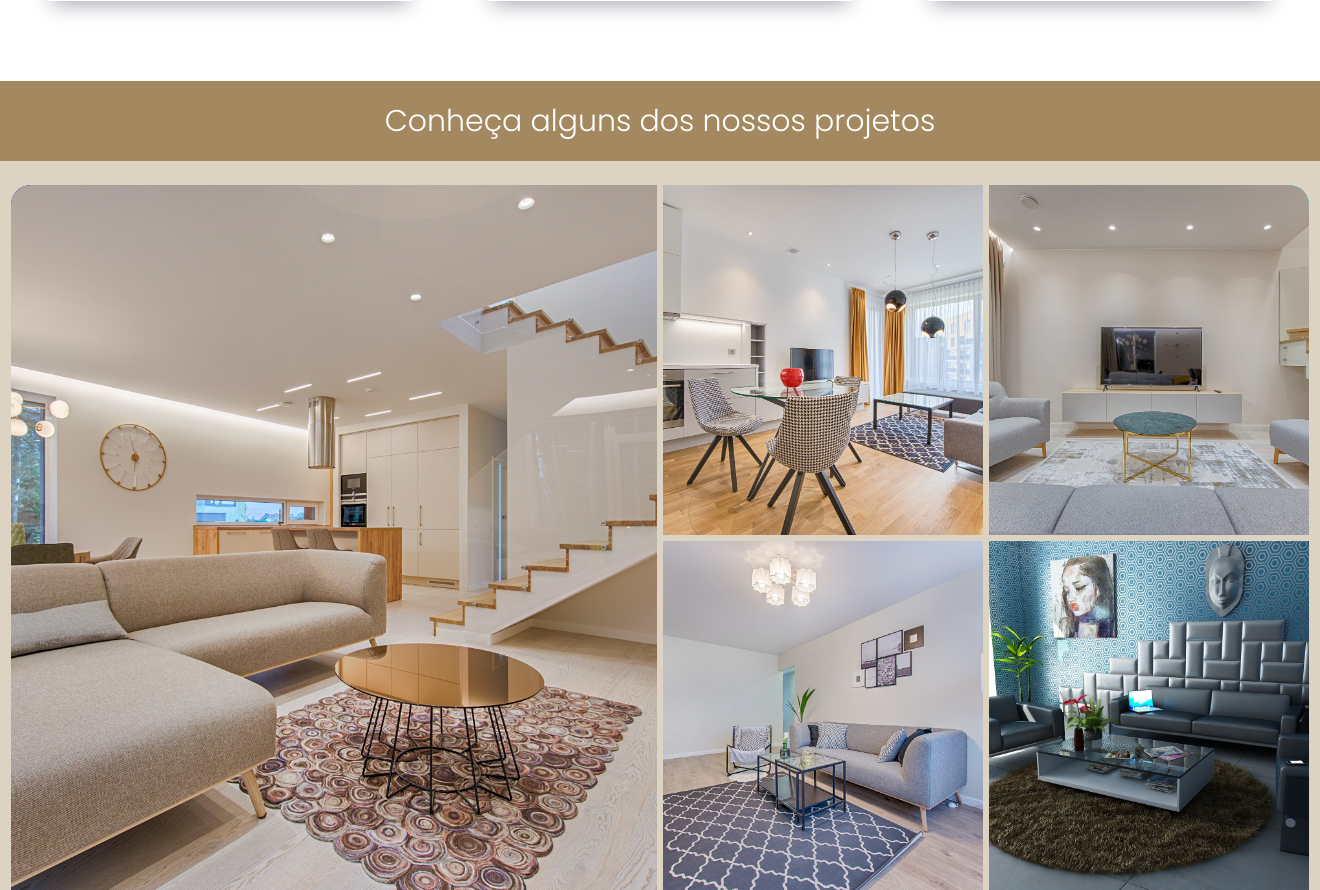
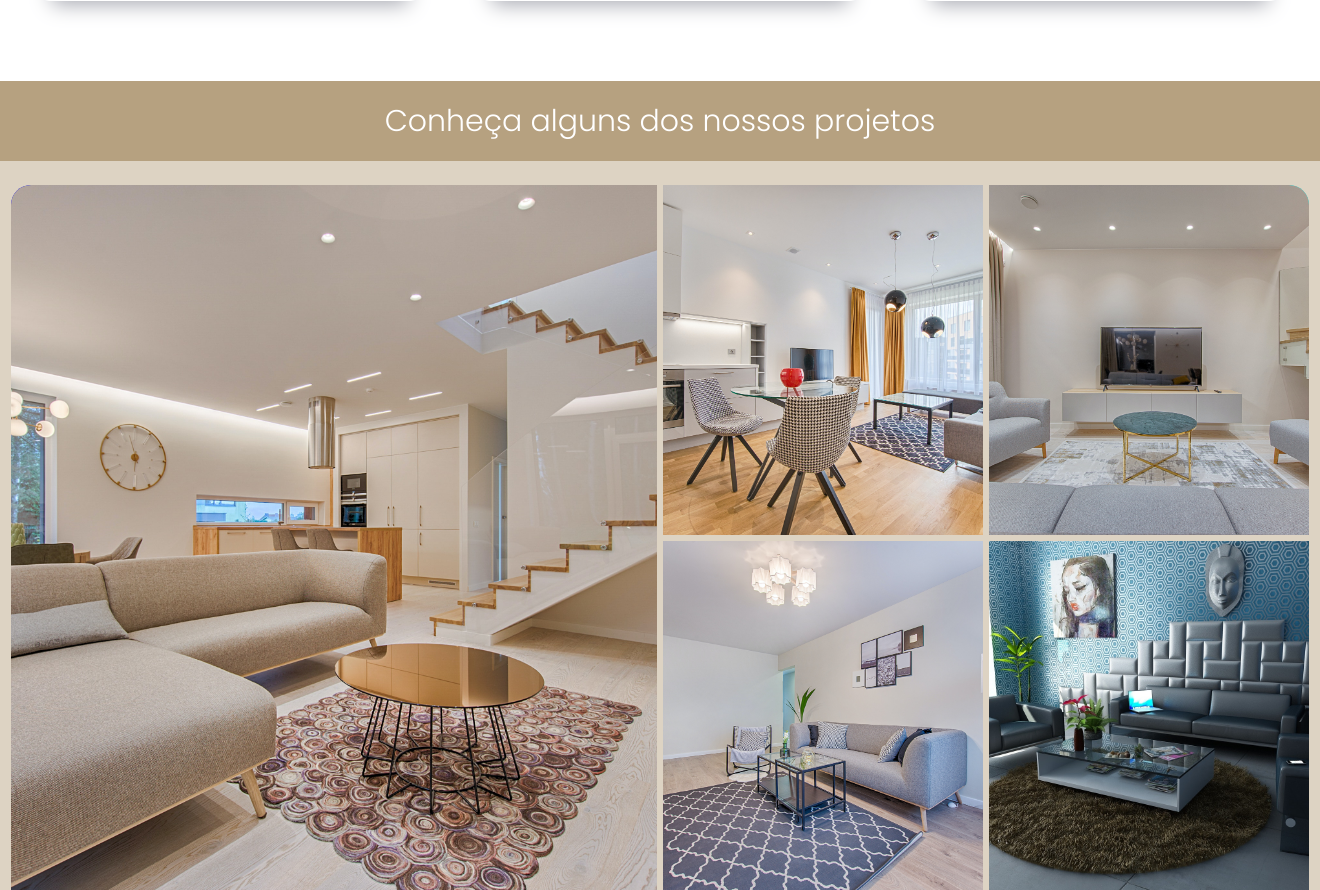
Before and after one commit to FernaandoJr/TCC2022, a PHP site: page / in a window 1320 px wide. Shown: the part 1143-2033 px from the top of the page. Run offline with PHP 8.4, Linux system fonts and the light colour scheme.

Commit message:
arrumando as cores do card projetos

```diff
--- a/src/index.php
+++ b/src/index.php
@@ -119,6 +119,7 @@ molestiae quas vel sint quaerat, um molestias eos </p>
             <div class="div10"> <img src="./img/exemplo13.jpg" alt=""></div>
         </div>
     </div>
+    <div class="blank-medium parent2"></div>
     <br><br><br><br><br><br><br><br>
 
 
--- a/src/styles/home.css
+++ b/src/styles/home.css
@@ -367,7 +367,7 @@ img {
   display: flex;
   justify-content: center;
   align-items: center;
-  background-color: #a48960;
+  background-color: #b6a180;
 }
 
 .projeto-background-div h1 {
```
Lines whose indentation alone changed are shown as unchanged.
